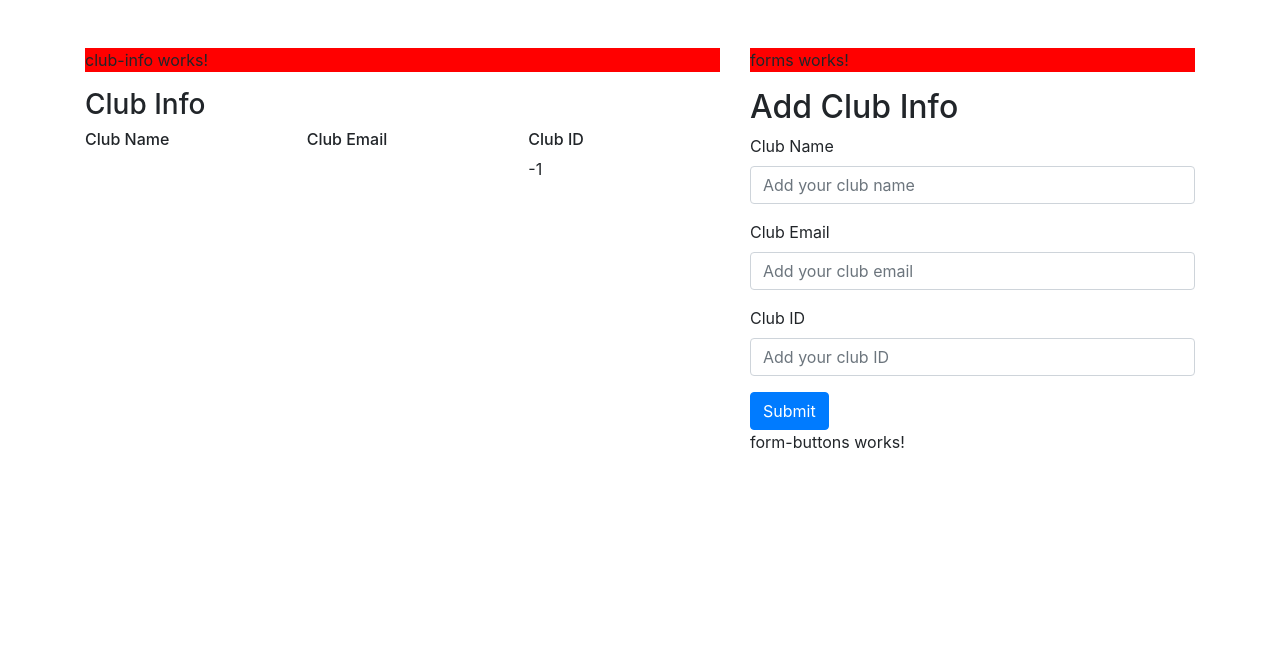
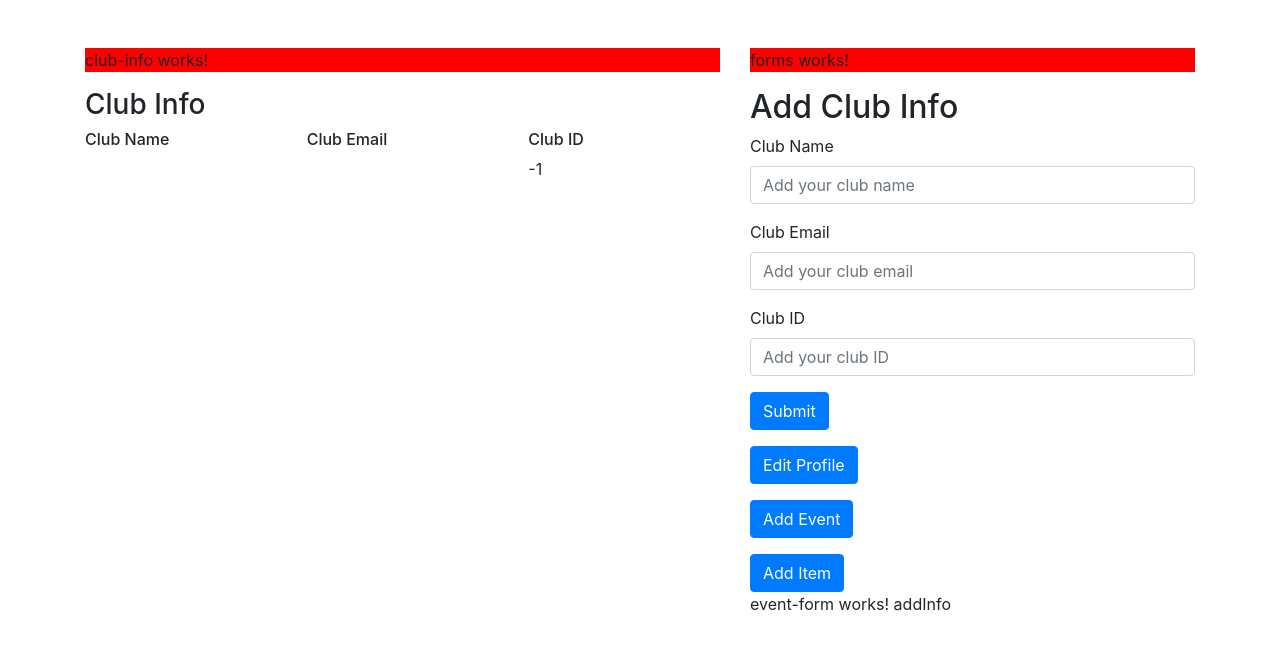
Before and after one commit to buhama/angular-funding-app, an Angular app: page / in a window 1280 px wide. Shown: the top 650 px of the page. Built offline with nearby package versions, Linux system fonts and the light colour scheme.

Commit message:
made button change things for event form

```diff
--- a/src/app/app.module.ts
+++ b/src/app/app.module.ts
@@ -9,6 +9,7 @@ import { FormsComponent } from './components/forms/forms/forms.component';
 import { ClubInfoComponent } from './components/info/club-info/club-info.component';
 import { ClubInfoFormComponent } from './components/forms/club-info-form/club-info-form.component';
 import { FormButtonsComponent } from './components/forms/form-buttons/form-buttons.component';
+import { EventFormComponent } from './components/forms/event-form/event-form.component';
 
 @NgModule({
   declarations: [
@@ -17,6 +18,7 @@ import { FormButtonsComponent } from './components/forms/form-buttons/form-butto
     ClubInfoComponent,
     ClubInfoFormComponent,
     FormButtonsComponent,
+    EventFormComponent,
   ],
   imports: [BrowserModule, AppRoutingModule, NgbModule, FormsModule],
   providers: [],
--- /dev/null
+++ b/src/app/components/forms/event-form/event-form.component.html
@@ -0,0 +1 @@
+<p *ngIf="show">event-form works! {{state}}</p>
--- /dev/null
+++ b/src/app/components/forms/event-form/event-form.component.ts
@@ -0,0 +1,22 @@
+import { Component, OnInit, Input } from '@angular/core';
+import { StateService } from 'src/app/services/state.service';
+
+@Component({
+  selector: 'app-event-form',
+  templateUrl: './event-form.component.html',
+  styleUrls: ['./event-form.component.css'],
+})
+export class EventFormComponent implements OnInit {
+  @Input() state!: string;
+  show: boolean = true;
+
+  constructor(private stateService: StateService) {}
+
+  ngOnInit(): void {
+    this.toggleState();
+  }
+
+  toggleState(): void {
+    this.state = this.stateService.getState();
+  }
+}
--- a/src/app/components/forms/form-buttons/form-buttons.component.html
+++ b/src/app/components/forms/form-buttons/form-buttons.component.html
@@ -1 +1,11 @@
-<p>form-buttons works!</p>
+<div class="m-auto">
+    <div class="mt-3">
+        <button class='btn btn-primary'>Edit Profile</button>
+    </div>
+    <div class="mt-3">
+        <button class='btn btn-primary' (click)="onClick()">Add Event</button>
+    </div>
+    <div class="mt-3">
+        <button class='btn btn-primary' (click)="onClick()">Add Item</button>
+    </div>
+</div>
--- a/src/app/components/forms/form-buttons/form-buttons.component.ts
+++ b/src/app/components/forms/form-buttons/form-buttons.component.ts
@@ -1,15 +1,20 @@
-import { Component, OnInit } from '@angular/core';
+import { Component, OnInit, Input, Output, EventEmitter } from '@angular/core';
+import { StateService } from 'src/app/services/state.service';
 
 @Component({
   selector: 'app-form-buttons',
   templateUrl: './form-buttons.component.html',
-  styleUrls: ['./form-buttons.component.css']
+  styleUrls: ['./form-buttons.component.css'],
 })
 export class FormButtonsComponent implements OnInit {
+  state!: string;
+  @Output() btnClick = new EventEmitter();
 
-  constructor() { }
+  constructor(private stateService: StateService) {}
 
-  ngOnInit(): void {
+  ngOnInit(): void {}
+
+  onClick() {
+    this.btnClick.emit();
   }
-
 }
--- a/src/app/components/forms/forms/forms.component.html
+++ b/src/app/components/forms/forms/forms.component.html
@@ -1,3 +1,4 @@
 <p style='background-color: red;'>forms works!</p>
 <app-club-info-form></app-club-info-form>
-<app-form-buttons></app-form-buttons>
+<app-form-buttons (btnClick)="onBtnClick()"></app-form-buttons>
+<app-event-form [state]='state'></app-event-form>
--- a/src/app/components/forms/forms/forms.component.ts
+++ b/src/app/components/forms/forms/forms.component.ts
@@ -1,15 +1,19 @@
 import { Component, OnInit } from '@angular/core';
+import { StateService } from 'src/app/services/state.service';
 
 @Component({
   selector: 'app-forms',
   templateUrl: './forms.component.html',
-  styleUrls: ['./forms.component.css']
+  styleUrls: ['./forms.component.css'],
 })
 export class FormsComponent implements OnInit {
+  state: string = this.stateService.getState();
 
-  constructor() { }
+  constructor(private stateService: StateService) {}
 
-  ngOnInit(): void {
+  ngOnInit(): void {}
+
+  onBtnClick(): void {
+    this.state = this.stateService.toggleState('event');
   }
-
 }
--- a/src/app/components/info/club-info/club-info.component.html
+++ b/src/app/components/info/club-info/club-info.component.html
@@ -4,15 +4,15 @@
     <div class="row">
         <div class="col">
             <h6>Club Name</h6>
-            <p>{{clubInfo.clubName}}</p>
+            <p *ngIf="clubInfo">{{clubInfo.clubName}}</p>
         </div>
         <div class="col">
             <h6>Club Email</h6>
-            <p>{{clubInfo.clubEmail}}</p>
+            <p *ngIf="clubInfo">{{clubInfo.clubEmail}}</p>
         </div>
         <div class="col">
             <h6>Club ID</h6>
-            <p>{{clubInfo.clubID}}</p>
+            <p *ngIf="clubInfo">{{clubInfo.clubID}}</p>
         </div>
     </div>
 </div>
--- a/src/app/services/club-info.service.ts
+++ b/src/app/services/club-info.service.ts
@@ -11,6 +11,7 @@ export class ClubInfoService {
   private showClubInfoForm: boolean = true;
 
   getClubInfo(): ClubInfo {
+    console.log('getting info');
     return CLUBINFO;
   }
 
--- /dev/null
+++ b/src/app/services/state.service.ts
@@ -0,0 +1,19 @@
+import { Injectable } from '@angular/core';
+
+@Injectable({
+  providedIn: 'root',
+})
+export class StateService {
+  state: string = 'addInfo';
+
+  constructor() {}
+
+  toggleState(newState: string): string {
+    this.state = newState;
+    return this.state;
+  }
+
+  getState(): string {
+    return this.state;
+  }
+}
```
Also changed, not shown: src/app/components/forms/event-form/event-form.component.css (added), 2 other files (tests, documents, lock files or other folders).
